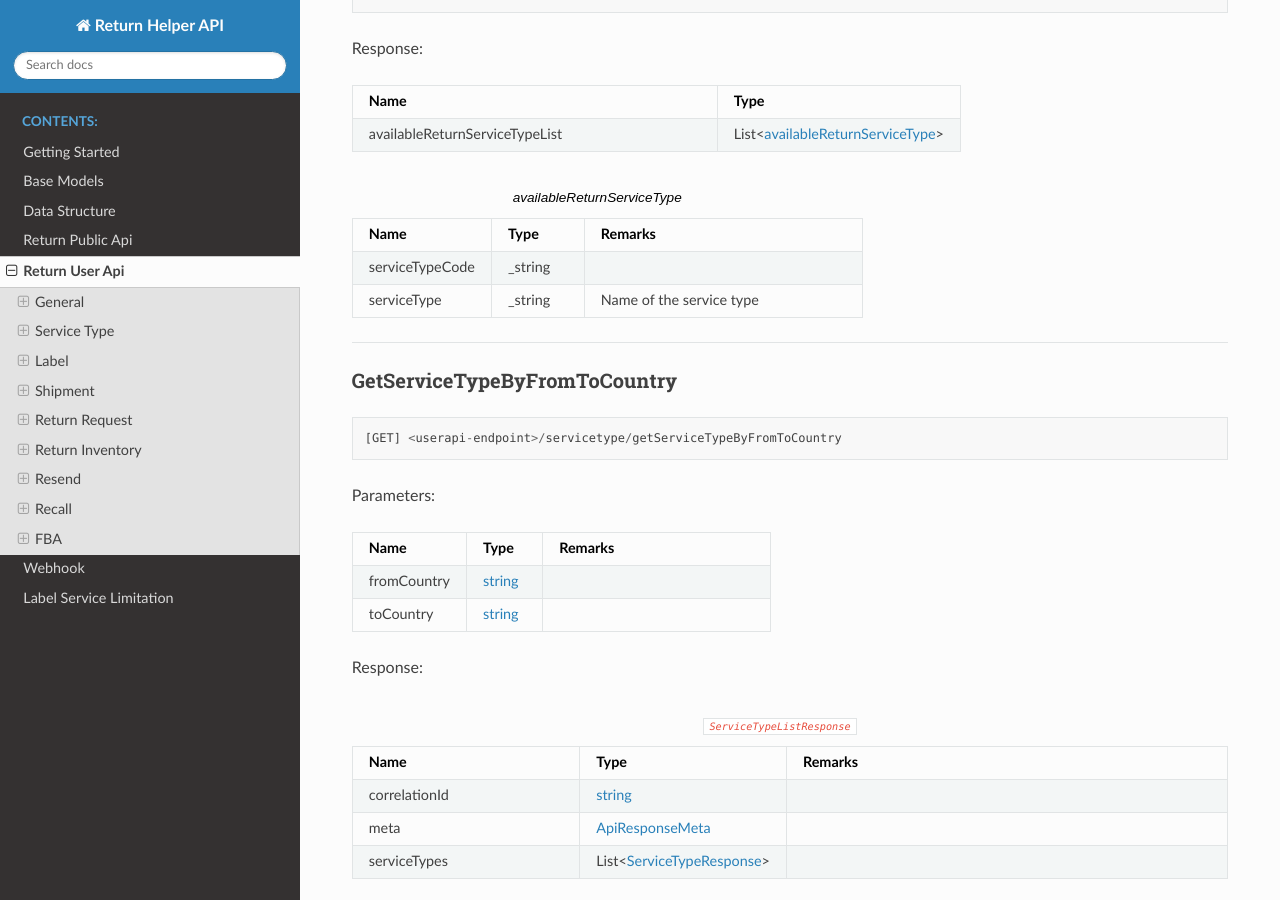
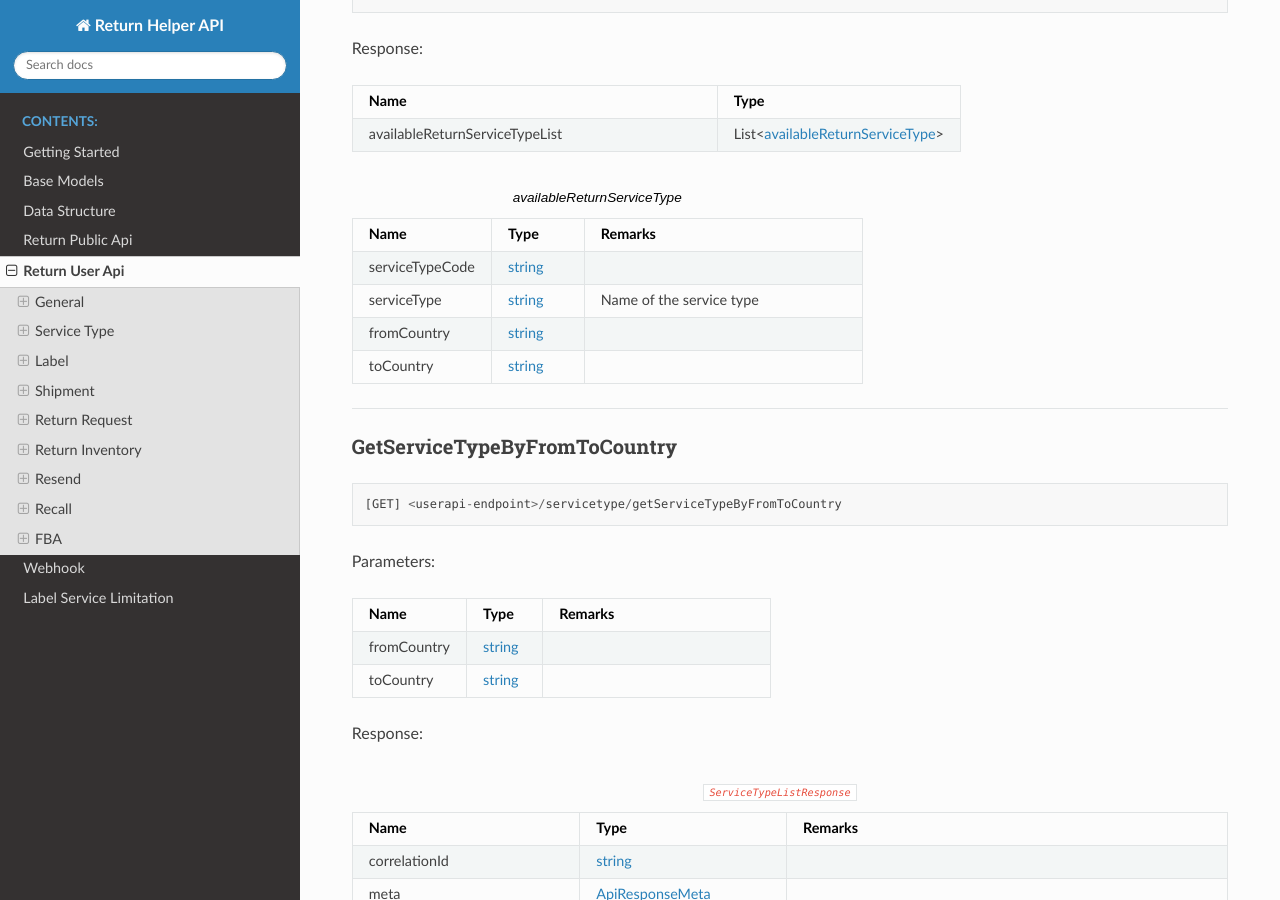
Before and after one commit to ReturnHelper/return-request-api-docs, a Sphinx documentation site: the page built from source/return_user_api.rst, in a window 1280 px wide and 900 px high, scrolled down 6953 px. Built offline with Sphinx 7.4.7 and the Read the Docs theme 2.0.0, drawn with Linux system fonts in a browser that asks for light colours.

Commit message:
update: availableReturnServiceType model

```diff
--- a/source/return_user_api.rst
+++ b/source/return_user_api.rst
@@ -346,8 +346,10 @@ Response:
    :header: "Name", "Type", "Remarks"
    :widths: 15, 10, 30
 
-   serviceTypeCode, _string,
-   serviceType, _string, Name of the service type
+   serviceTypeCode, string_,
+   serviceType, string_, Name of the service type
+   fromCountry, string_
+   toCountry, string_
 
 ----
 
```
